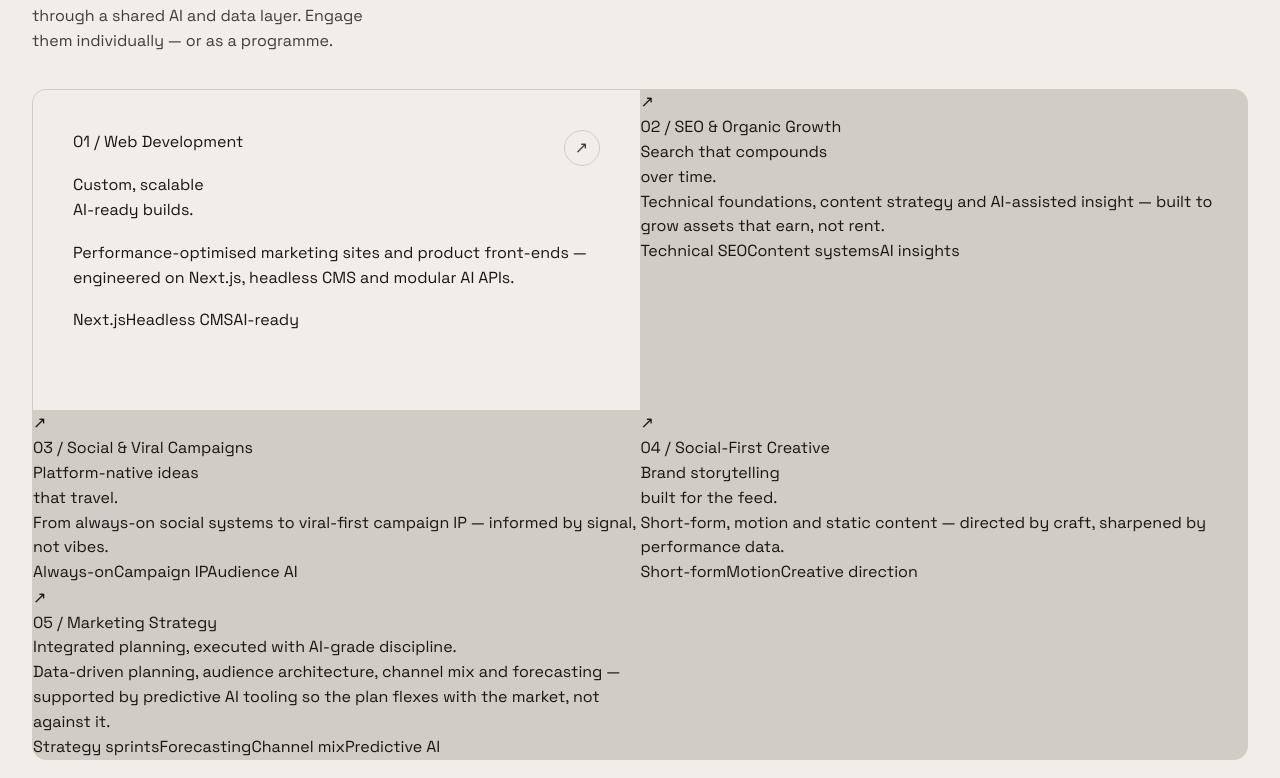
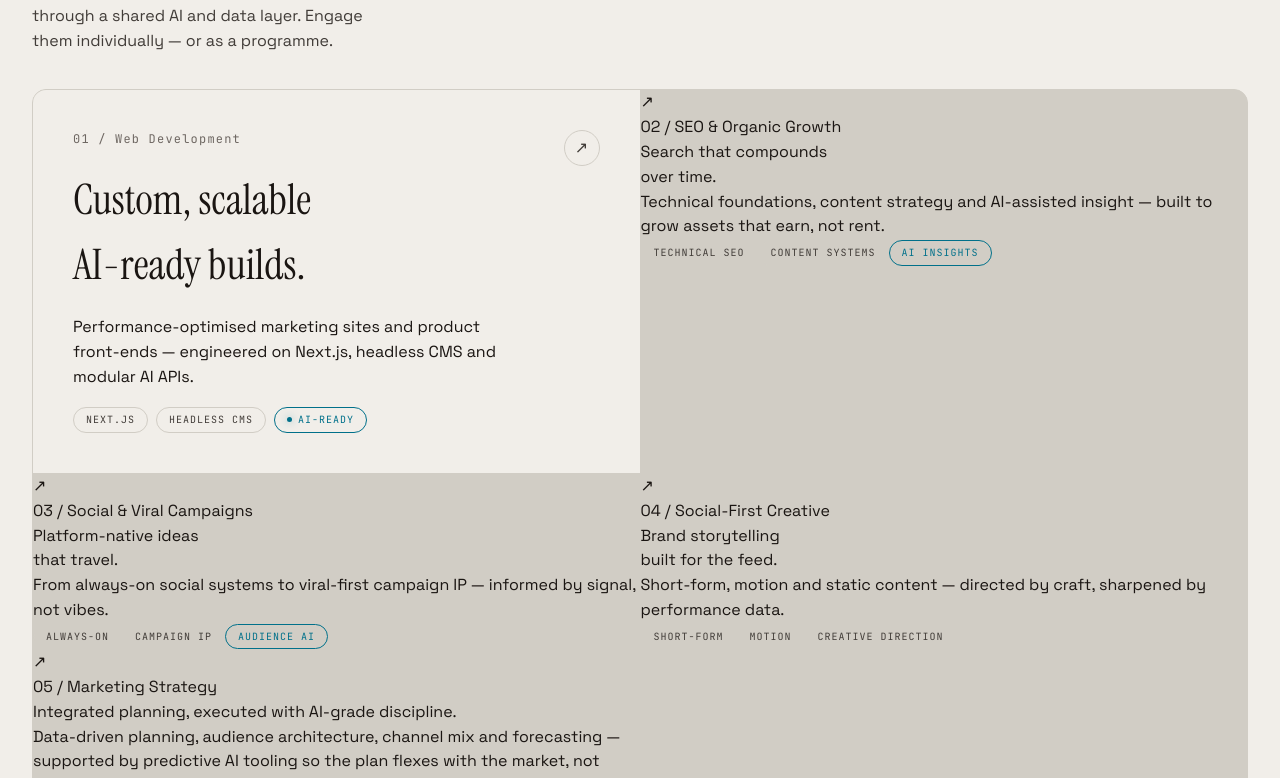
Before and after one commit to Dbrowne14/Default_Social_AI, a Next.js app: page / in a window 1280 px wide. Shown: the part 2106-2884 px from the top of the page. Built offline with nearby package versions, Linux system fonts and the light colour scheme.

Commit message:
finalising appearance of each service box

```diff
--- a/app/globals.css
+++ b/app/globals.css
@@ -141,6 +141,19 @@
     @apply text-cream-2 text-[16px] max-w-[36ch];
   }
 
+  .pill {
+    @apply inline-flex items-center gap-1.5 px-3 py-1 rounded-full border border-line text-[10px] tracking-widest uppercase font-mono text-cream-2;
+  }
+
+  .pill.ai {
+    @apply border-accent-2 text-accent-2 shadow-[0_0_12px_color-mix(in_o-klch,var(--accent-2)_50%,transparent)];
+  }
+
+  .dot {
+    @apply relative -top-px size-1.25 shrink-0 rounded-full bg-accent-2;
+    box-shadow: 0 0 8px color-mix(in oklch, var(--accent-2) 55%, transparent);
+  }
+
   .animate-marquee {
     animation-name: marquee;
     animation-timing-function: linear;
--- a/app/page.tsx
+++ b/app/page.tsx
@@ -77,20 +77,20 @@ export default function Home() {
           <div className="grid md:grid-cols-2 grid-cols-1 gap-px bg-line border border-line rounded-(--radius) overflow-hidden">
             <article className="bg-ink p-10 flex flex-col gap-4.5 min-h-80 relative transition-[background] duration-250 ease-in-out hover:bg-ink-2 group">
               <div className="absolute top-10 right-10 w-9 h-9 rounded-[50%] border border-line flex items-center justify-center text-cream-2 transition-[border-color,color,transform] duration-250 ease-in-out group-hover:border-accent group-hover:text-accent group-hover:-rotate-45">↗</div>
-              <div className="num">01 / Web Development</div>
-              <h3 className="serif">
+              <div className="font-mono text-[12px] tracking-widest text-muted ">01 / Web Development</div>
+              <h3 className="font-serif text-[clamp(28px,3.4vw,42px)]">
                 Custom, scalable
                 <br />
                 AI-ready builds.
               </h3>
-              <p className="desc">
+              <p className="texxt-cream-2 max-w-[42ch]">
                 Performance-optimised marketing sites and product front-ends —
                 engineered on Next.js, headless CMS and modular AI APIs.
               </p>
-              <div className="tags">
+              <div className="flex gap-2 flex-wrap mt-auto">
                 <span className="pill">Next.js</span>
                 <span className="pill">Headless CMS</span>
-                <span className="pill ai">AI-ready</span>
+                <span className="pill ai"> <span className="dot" />AI-ready</span>
               </div>
             </article>
 
```
